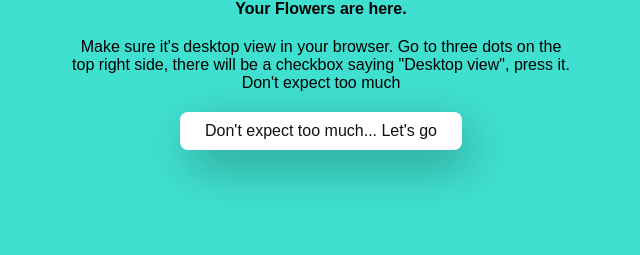
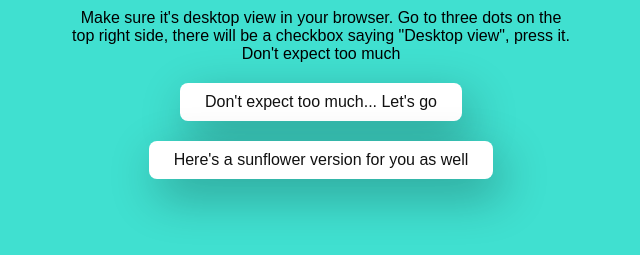
Before and after one commit to Kirito8055/samiksha, a plain HTML site: page index.html in a window 1280 px wide. Shown: the part 373-628 px from the top of the page, without its empty margins (319-959 px from the left). Drawn offline with Linux system fonts and the light colour scheme; a script that the page names is missing.

Commit message:
Update index.html

```diff
--- a/index.html
+++ b/index.html
@@ -16,6 +16,10 @@
         <div class="btn">
             <a href="rose.html">Don't expect too much... Let's go</a>
         </div>
+
+        <div class="btn">
+            <a href="sunflower.html">Here's a sunflower version for you as well</a>
+        </div>
     </div>
 </body>
 </html>
```
